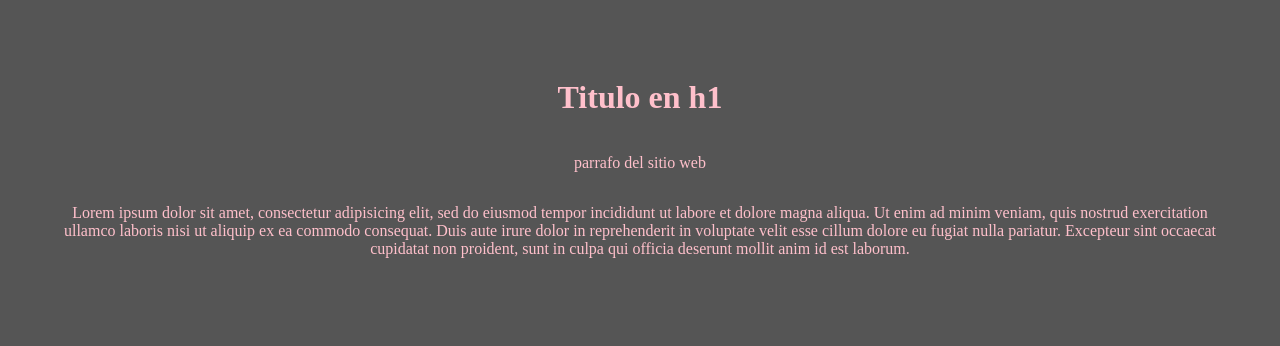
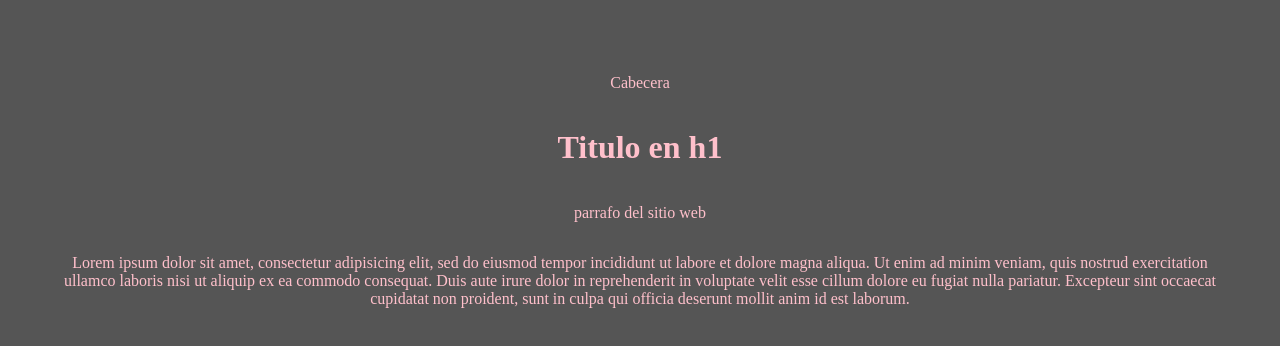
Before and after one commit to lolencio20/Pruebas-git-GitHub, a plain HTML site: page index.html in a window 1280 px wide. Drawn offline with Linux system fonts and the light colour scheme.

Commit message:
cambios hechos en cabecera

```diff
--- a/index.html
+++ b/index.html
@@ -7,6 +7,7 @@
 	<title></title>
 </head>
 <body>
+	<p>Cabecera</p>
 	<h1>Titulo en h1</h1>
 	<p>parrafo del sitio web</p>
 	<p>Lorem ipsum dolor sit amet, consectetur adipisicing elit, sed do eiusmod
```
